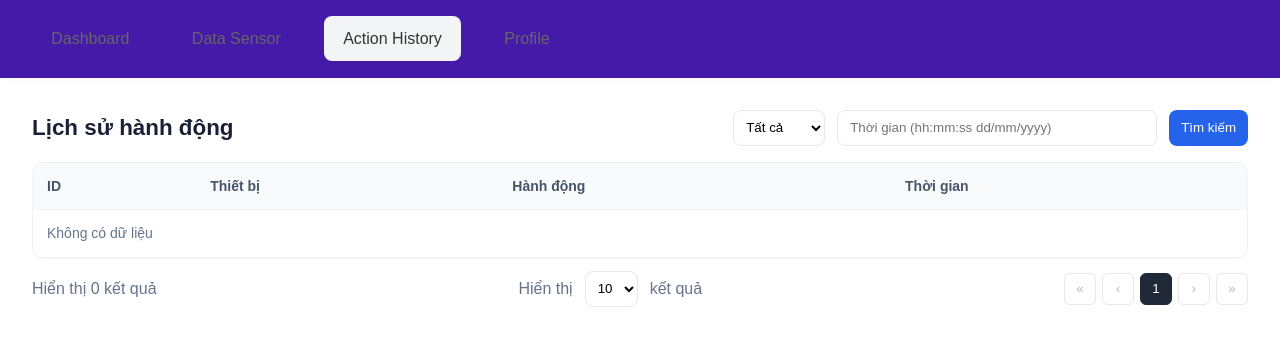
After one commit to thbn12082/IoT_Ptit, a Spring Boot app: page /action-history.html in a window 1280 px wide. The commit adds this page. Shown: the top 346 px of the page. Run offline with Spring Boot 4, Linux system fonts and the light colour scheme; data that the repository does not hold is empty; some of the project's set-up classes (security, data sources, template engines, error pages and the like) are left out, and stand-ins take their place.

Commit message:
feat: Add action history page and functionality
Co-authored-by: ginnobi1208 <ginnobi1208@gmail.com>

```diff
--- /dev/null
+++ b/iot_backend/src/main/resources/static/action-history.html
@@ -0,0 +1,90 @@
+<!DOCTYPE html>
+<html lang="vi">
+
+<head>
+    <meta charset="UTF-8">
+    <meta name="viewport" content="width=device-width, initial-scale=1.0">
+    <title>Action History</title>
+    <link rel="stylesheet" href="styles.css">
+    <link rel="preconnect" href="https://fonts.googleapis.com">
+    <link rel="preconnect" href="https://fonts.gstatic.com" crossorigin>
+    <link href="https://fonts.googleapis.com/css2?family=Inter:wght@400;500;600&display=swap" rel="stylesheet">
+    <style>
+        .page-header { display:flex; align-items:center; justify-content:space-between; margin-bottom:1rem }
+        .page-title { font-size:1.4rem; font-weight:600; color:#1a2035 }
+        .toolbar { display:flex; gap:.75rem; align-items:center }
+        .select,.input,.button { height:36px; border:1px solid #e5e7eb; border-radius:8px; background:#fff }
+        .input { padding:0 .75rem; width:320px }
+        .select { padding:0 .5rem }
+        .button { padding:0 12px; background:#2563eb; color:#fff; border:none; cursor:pointer; border-radius:8px }
+        .button:disabled { opacity:.6; cursor:not-allowed }
+        .badge { padding:2px 8px; border-radius:999px; font-size:12px; font-weight:600; }
+        .badge-on { background:#dcfce7; color:#166534 }
+        .badge-off { background:#fee2e2; color:#991b1b }
+        .device-chip { padding:2px 8px; border-radius:999px; font-size:12px; background:#eef2ff; color:#3730a3; font-weight:600 }
+        @media (max-width:768px){ .input{ width:180px } .toolbar{ flex-wrap:wrap } }
+    </style>
+</head>
+
+<body>
+    <div class="navbar" style="background-color: rgb(69, 26, 168);">
+        <a href="index.html">Dashboard</a>
+        <a href="data-sensor.html">Data Sensor</a>
+        <a href="action-history.html" class="active">Action History</a>
+        <a href="#">Profile</a>
+    </div>
+
+    <div class="container">
+        <div class="page-header">
+            <div class="page-title">Lịch sử hành động</div>
+            <div class="toolbar">
+                <select id="deviceFilter" class="select">
+                    <option value="all">Tất cả</option>
+                    <option value="1">Đèn</option>
+                    <option value="2">Quạt</option>
+                    <option value="3">Điều hòa</option>
+                </select>
+                <input id="timeFilter" class="input" placeholder="Thời gian (hh:mm:ss dd/mm/yyyy)">
+                <button id="searchBtn" class="button">Tìm kiếm</button>
+            </div>
+        </div>
+
+        <div class="table-wrap">
+            <table class="table" id="historyTable">
+                <thead>
+                    <tr>
+                        <th>ID</th>
+                        <th>Thiết bị</th>
+                        <th>Hành động</th>
+                        <th>Thời gian</th>
+                    </tr>
+                </thead>
+                <tbody id="tableBody">
+                    <tr>
+                        <td colspan="4" class="muted">Loading...</td>
+                    </tr>
+                </tbody>
+            </table>
+            <div class="table-footer">
+                <div><span id="rangeText" class="muted"></span></div>
+                <div class="toolbar">
+                    <span class="muted">Hiển thị</span>
+                    <select id="pageSize" class="select">
+                        <option value="10" selected>10</option>
+                        <option value="20">20</option>
+                        <option value="50">50</option>
+                    </select>
+                    <span class="muted">kết quả</span>
+                </div>
+                <div class="pagination" id="pagination"></div>
+            </div>
+        </div>
+    </div>
+
+    <script src="action-history.js"></script>
+    <script>
+        document.querySelectorAll('.navbar a').forEach(a => { if (a.getAttribute('href') === 'action-history.html') { a.classList.add('active'); } });
+    </script>
+</body>
+
+</html>
--- /dev/null
+++ b/iot_backend/src/main/resources/static/action-history.js
@@ -0,0 +1,157 @@
+const API_BASE = '/api/led-events';
+
+const DEVICE_NAME = {
+    1: 'Đèn',
+    2: 'Quạt',
+    3: 'Điều hòa'
+};
+
+const state = {
+    allRows: [],
+    filteredRows: [],
+    page: 1,
+    pageSize: 10,
+    totalPages: 1,
+};
+
+const tableBody = document.getElementById('tableBody');
+const pagination = document.getElementById('pagination');
+const pageSizeSelect = document.getElementById('pageSize');
+const rangeText = document.getElementById('rangeText');
+const deviceFilter = document.getElementById('deviceFilter');
+const timeFilter = document.getElementById('timeFilter');
+const searchBtn = document.getElementById('searchBtn');
+
+function toBadge(stateOn) {
+    const isOn = stateOn === true || stateOn === 'ON';
+    return `<span class="badge ${isOn ? 'badge-on' : 'badge-off'}">${isOn ? 'Bật' : 'Tắt'}</span>`;
+}
+
+function formatTime(isoString) {
+    if (!isoString) return '';
+    try {
+        const d = new Date(isoString);
+        const date = d.toLocaleDateString('vi-VN');
+        const time = d.toLocaleTimeString('vi-VN', { hour12: false });
+        return `${time} ${date}`;
+    } catch (e) {
+        return isoString;
+    }
+}
+
+function normalizeRow(row) {
+    // Backend LedEvent fields: id, ledNumber (Integer), state ("ON"|"OFF"), createdAt (ISO string)
+    return {
+        id: row.id,
+        ledNumber: row.ledNumber,
+        deviceName: DEVICE_NAME[row.ledNumber] || `LED ${row.ledNumber}`,
+        state: row.state,
+        createdAt: row.createdAt,
+    };
+}
+
+async function fetchRecent() {
+    const res = await fetch(`${API_BASE}/recent`, { headers: { 'Accept': 'application/json' } });
+    if (!res.ok) throw new Error(`Fetch failed ${res.status}`);
+    const data = await res.json();
+    return Array.isArray(data) ? data.map(normalizeRow) : [];
+}
+
+function applyFilter() {
+    const deviceVal = deviceFilter.value; // all | 1 | 2 | 3
+    const timeQuery = (timeFilter.value || '').trim();
+    let rows = state.allRows.slice();
+
+    if (deviceVal !== 'all') {
+        const ledNum = Number(deviceVal);
+        rows = rows.filter(r => r.ledNumber === ledNum);
+    }
+
+    if (timeQuery) {
+        const q = timeQuery.toLowerCase();
+        rows = rows.filter(r => formatTime(r.createdAt).toLowerCase().includes(q));
+    }
+
+    state.filteredRows = rows;
+    state.page = 1;
+    build();
+}
+
+function build() {
+    const total = state.filteredRows.length;
+    state.totalPages = Math.max(1, Math.ceil(total / state.pageSize));
+    const startIdx = (state.page - 1) * state.pageSize;
+    const endIdx = Math.min(total, startIdx + state.pageSize);
+    const pageRows = state.filteredRows.slice(startIdx, endIdx);
+
+    if (pageRows.length === 0) {
+        tableBody.innerHTML = '<tr><td class="muted" colspan="4">Không có dữ liệu</td></tr>';
+    } else {
+        tableBody.innerHTML = pageRows.map(r => `
+            <tr>
+                <td>${r.id}</td>
+                <td><span class="device-chip">${r.deviceName}</span></td>
+                <td>${toBadge(r.state === 'ON')}</td>
+                <td>${formatTime(r.createdAt)}</td>
+            </tr>
+        `).join('');
+    }
+
+    if (total === 0) {
+        rangeText.textContent = 'Hiển thị 0 kết quả';
+    } else {
+        rangeText.textContent = `Hiển thị ${startIdx + 1}-${endIdx} trong tổng số ${total} kết quả`;
+    }
+
+    pagination.innerHTML = '';
+    const addBtn = (label, page, disabled = false, active = false) => {
+        const btn = document.createElement('button');
+        btn.className = 'page-btn' + (active ? ' active' : '');
+        btn.textContent = label;
+        btn.disabled = disabled;
+        btn.addEventListener('click', () => {
+            if (state.page !== page) {
+                state.page = page;
+                build();
+            }
+        });
+        pagination.appendChild(btn);
+    };
+
+    addBtn('«', 1, state.page === 1);
+    addBtn('‹', Math.max(1, state.page - 1), state.page === 1);
+    const windowSize = 5;
+    const startPage = Math.max(1, state.page - 2);
+    const endPage = Math.min(state.totalPages, startPage + windowSize - 1);
+    for (let p = startPage; p <= endPage; p++) addBtn(String(p), p, false, p === state.page);
+    addBtn('›', Math.min(state.totalPages, state.page + 1), state.page === state.totalPages);
+    addBtn('»', state.totalPages, state.page === state.totalPages);
+}
+
+function initEvents() {
+    pageSizeSelect.addEventListener('change', () => {
+        state.pageSize = Number(pageSizeSelect.value);
+        state.page = 1;
+        build();
+    });
+
+    searchBtn.addEventListener('click', applyFilter);
+    timeFilter.addEventListener('keydown', (e) => { if (e.key === 'Enter') applyFilter(); });
+    deviceFilter.addEventListener('change', applyFilter);
+}
+
+async function init() {
+    try {
+        state.pageSize = Number(pageSizeSelect.value);
+        initEvents();
+        const rows = await fetchRecent();
+        state.allRows = rows;
+        state.filteredRows = rows.slice();
+        build();
+    } catch (err) {
+        console.error(err);
+        tableBody.innerHTML = `<tr><td class="muted" colspan="4">Lỗi tải dữ liệu: ${err.message}</td></tr>`;
+    }
+}
+
+init();
--- a/iot_backend/src/main/resources/static/dashboard.html
+++ b/iot_backend/src/main/resources/static/dashboard.html
@@ -15,7 +15,7 @@
     <div class="navbar" style="background-color: rgb(69, 26, 168);">
         <a href="dashboard.html" class="active">Dashboard</a>
         <a href="data-sensor.html">Data Sensor</a>
-        <a href="#">Action History</a>
+        <a href="action-history.html">Action History</a>
         <a href="#">Profile</a>
     </div>
 
--- a/iot_backend/src/main/resources/static/data-sensor.html
+++ b/iot_backend/src/main/resources/static/data-sensor.html
@@ -156,7 +156,7 @@
     <div class="navbar" style="background-color: rgb(69, 26, 168);">
         <a href="index.html">Dashboard</a>
         <a href="data-sensor.html" class="active">Data Sensor</a>
-        <a href="#">Action History</a>
+        <a href="action-history.html">Action History</a>
         <a href="#">Profile</a>
     </div>
 
```
